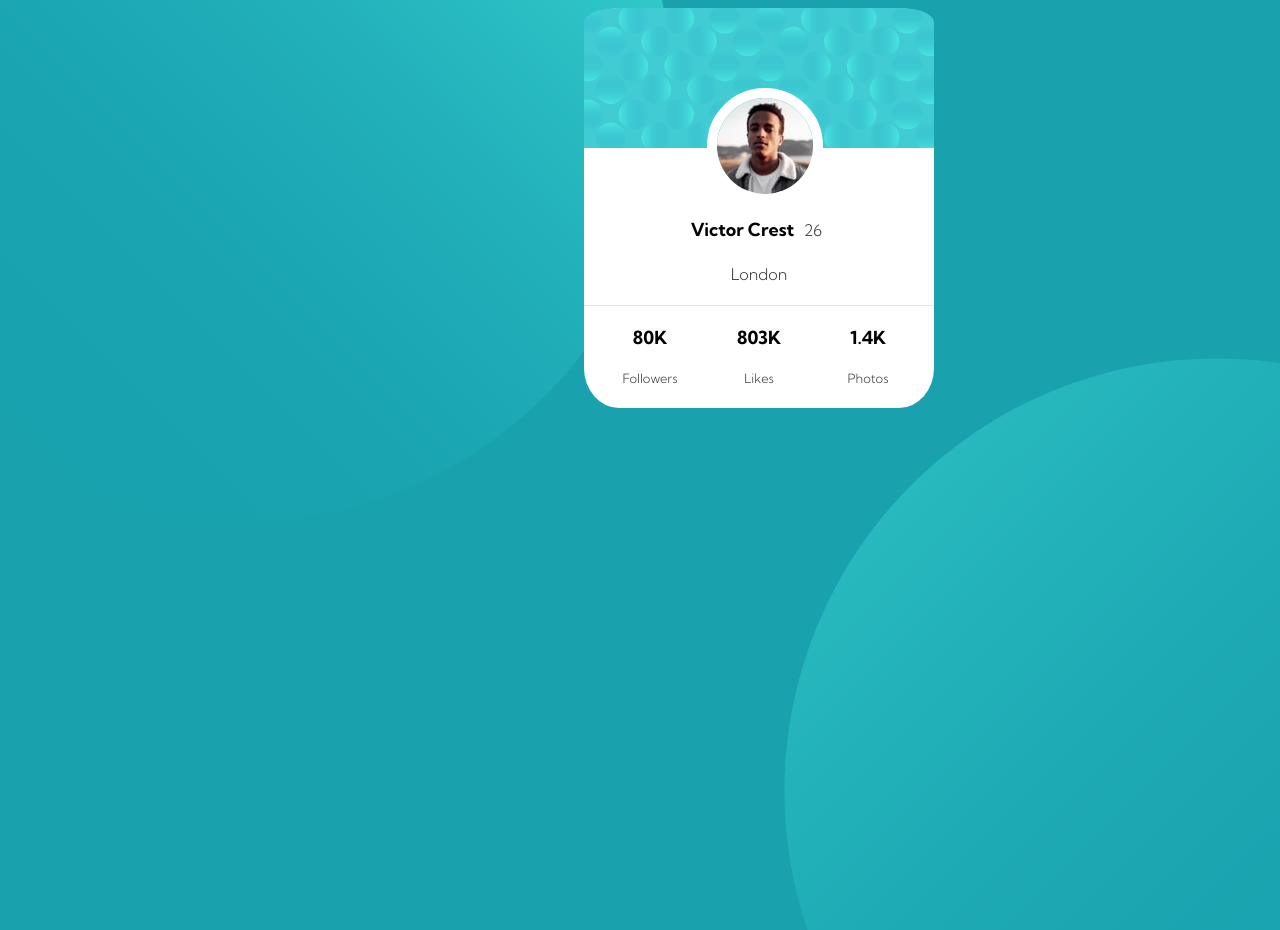
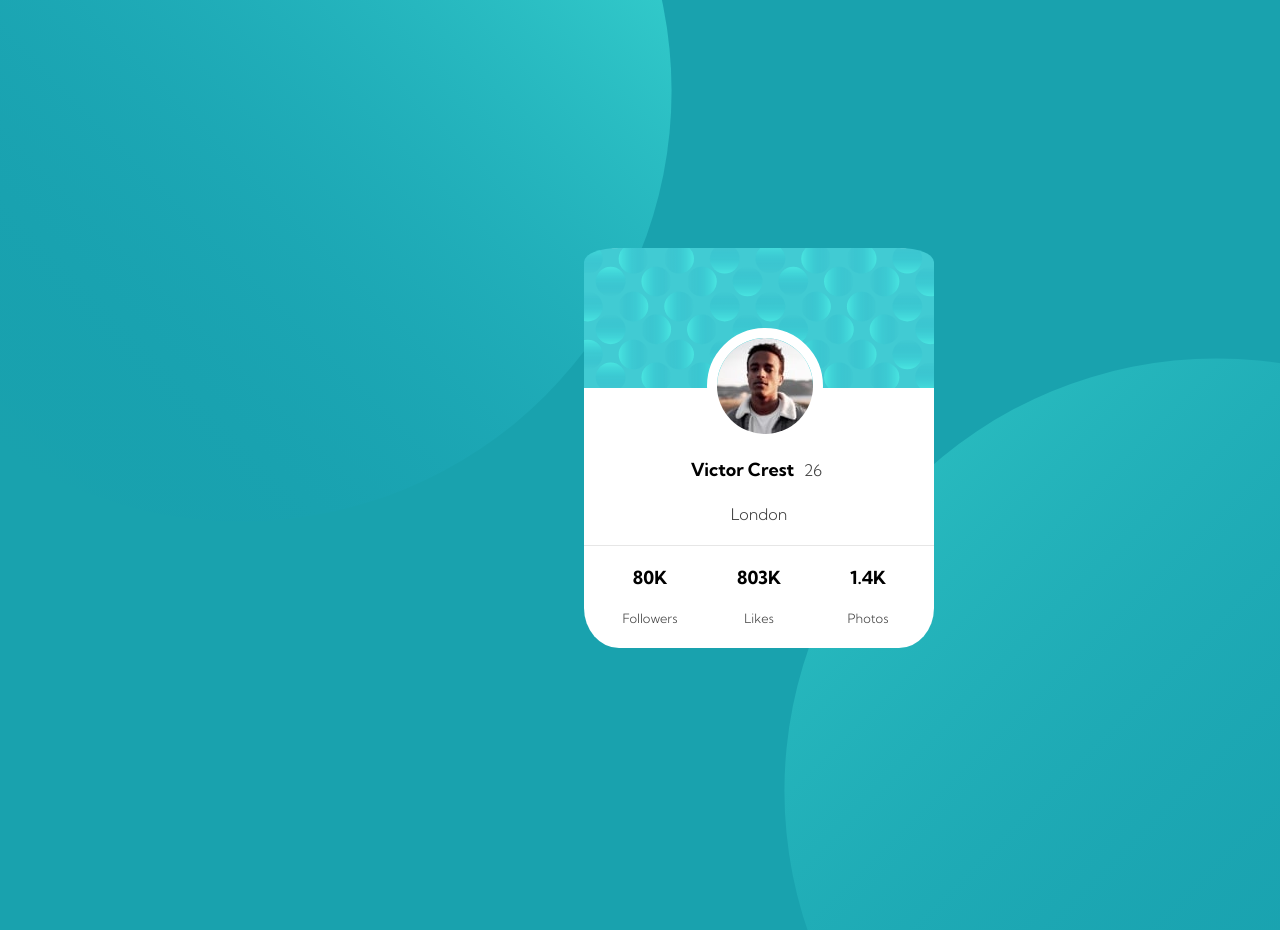
Before and after one commit to MartinaPG/Profile-card, a plain HTML site: page index.html in a window 1280 px wide. Shown: the top 930 px of the page. Drawn offline with Linux system fonts and the light colour scheme.

Commit message:
Add files via upload

```diff
--- a/css/styles.css
+++ b/css/styles.css
@@ -16,7 +16,7 @@ padding-bottom: 0;
 border-radius: 10%;
 position: absolute;
 left:40%;
-top:30%;
+top:30vh;
 background-color: white;
 height:400px;
 width:350px;
```
